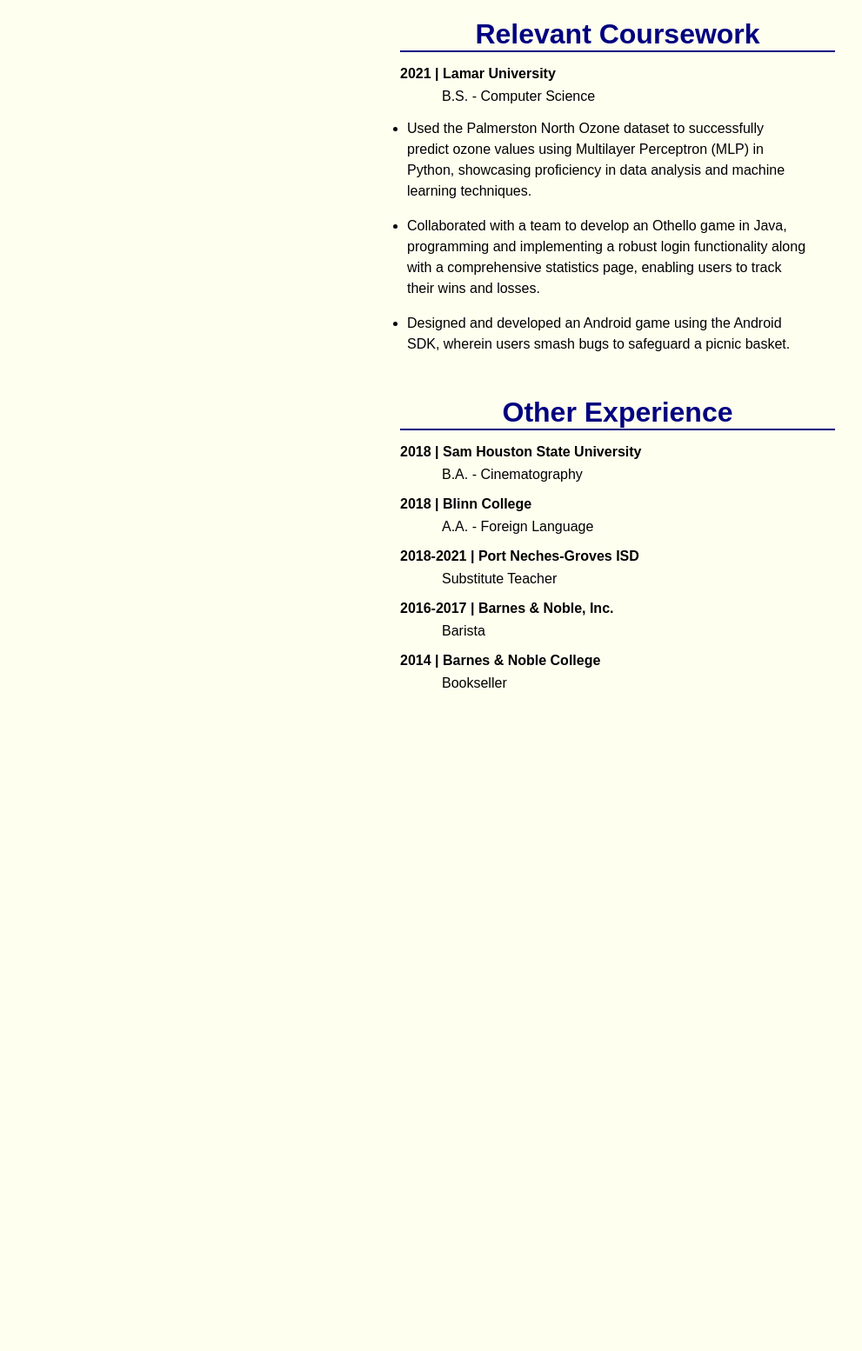
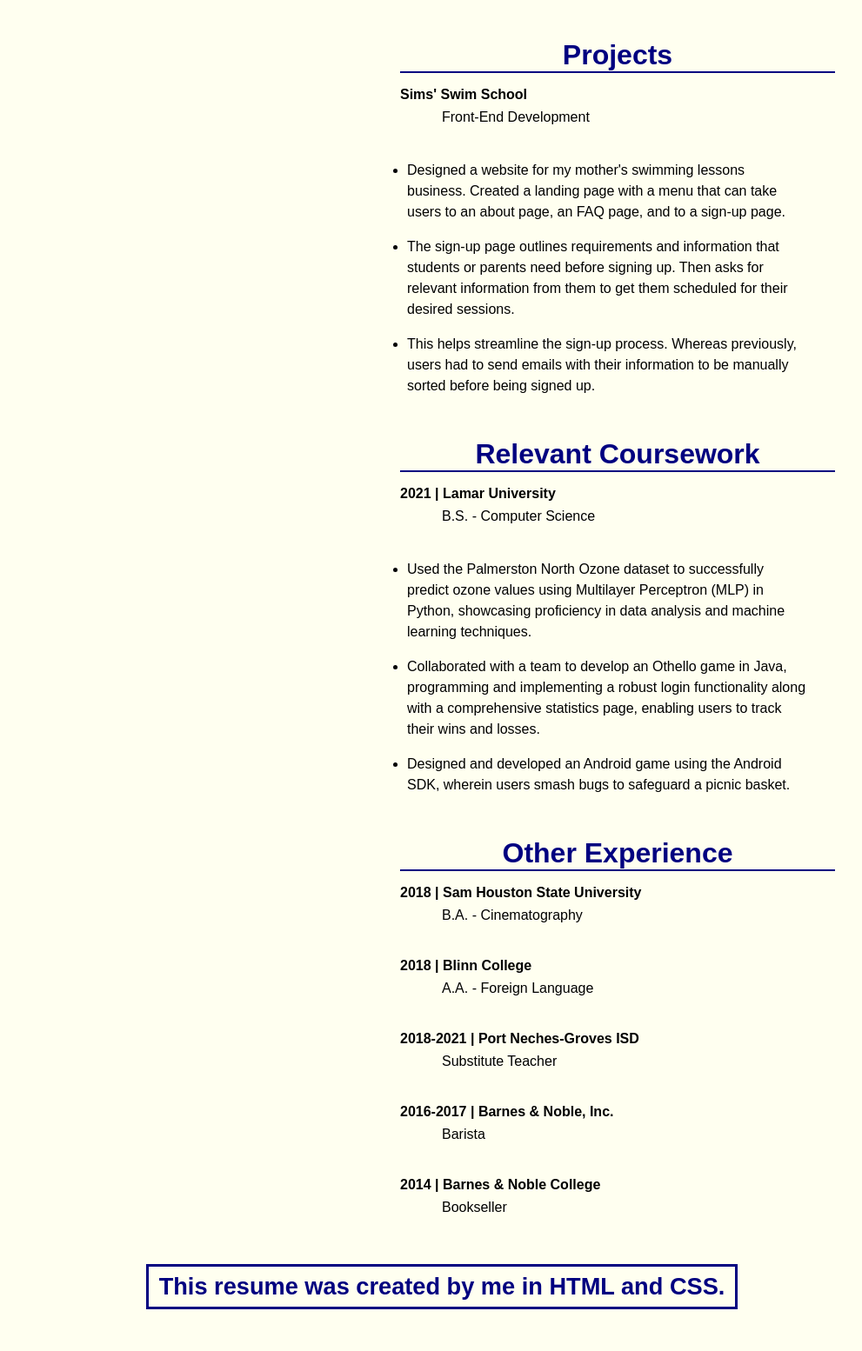
Before and after one commit to Warvarcus/my-website, a plain HTML site: page resume.html in a window 1280 px wide. Shown: the part 909-2463 px from the top of the page at 87% size, without its empty margins (132-1123 px from the left). Before the commit the page ends 1704 px from the top, so only its background shows below. Drawn offline with Linux system fonts and the light colour scheme.

Commit message:
Add files via upload

```diff
--- a/resume-style.css
+++ b/resume-style.css
@@ -3,7 +3,7 @@
 }
 
 body, html {
-    height: 100%;
+    height: 100vh;
     max-width: 1000px;
     margin: 0 auto 0 auto;
     padding: 0;
@@ -40,7 +40,7 @@ h3 {
 
 h4 {
     font-weight: normal;
-    margin: 0.5rem 0 0 5rem;
+    margin: 0.5rem 0 2.5rem 5rem;
 }
 
 .intro {
@@ -69,7 +69,7 @@ p, li {
 }
 
 
-.a, .b, .c, .d {
+.a, .b, .c, .d, .e {
     display: block;
     text-align: center;
     width: 200px;
@@ -79,18 +79,40 @@ p, li {
 
 .b {
     width: 500px;
-    margin: 1rem 0 1rem 2rem;
+    margin-top: 3rem;
 }
 
 .c {
     margin-top: 3rem;
 }
 
+/*The d selector is only used for spacing the sections out
+ to make them fit neatly into a PDF. Do this by adjusting
+ the margin-top.*/
 .d {
     width: 500px;
     margin-top: 3rem;
 }
 
+.e {
+    width: 500px;
+}
+
 .skills li {
     margin: 0 0 0.3rem 0;
 }
+
+footer {
+    padding: 1rem 0 3rem 0;
+}
+
+.foot {
+    font-size: 1.7rem;
+    width: fit-content;
+    text-align: center;
+    margin: 0 auto 0 auto;
+    color: navy;
+    font-weight: bold;
+    border: 3px solid navy;
+    padding: 0.7rem;
+}
--- a/resume.html
+++ b/resume.html
@@ -8,7 +8,7 @@
 <body>
 <div class="intro">
     <h1>Nathan Sims</h1>
-    <h2>Software Engineer</h2>
+    <h2>Generalist Programmer</h2>
     <p>Skilled programmer with 1 year in software design, development,
         and integration. Advanced knowledge of Java and VBA languages. Intermediate
         knowledge of html and css languages. A basic knowledge of Python
@@ -35,7 +35,7 @@
         </ul>
     </div>
     <div class="section">
-            <h2 class="b">Experience</h2>
+            <h2 class="e">Experience</h2>
         <div>
             <h3><strong>2021-2022 | Sogeti, a Capgemini Company</strong></h3>
             <h4>Associate Engineering Consultant</h4>
@@ -66,7 +66,28 @@
                 </li>
             </ul>
         </div>
-            <h2 class="d">Relevant Coursework</h2>
+        <h2 class="d">Projects</h2>
+        <h3><strong>Sims' Swim School</strong></h3>
+        <h4>Front-End Development</h4>
+        <div>
+            <ul>
+                <li>Designed a website for my mother's swimming lessons
+                    business. Created a landing page with a menu that can
+                    take users to an about page, an FAQ page, and to a
+                    sign-up page.
+                </li>
+                <li>The sign-up page outlines requirements and information
+                    that students or parents need before signing up. Then
+                    asks for relevant information from them to get them
+                    scheduled for their desired sessions.
+                </li>
+                <li>This helps streamline the sign-up process. Whereas previously,
+                    users had to send emails with their information to be
+                    manually sorted before being signed up.
+                </li>
+            </ul>
+        </div>
+        <h2 class="b">Relevant Coursework</h2>
         <div>
             <h3><strong>2021 | Lamar University</strong></h3>
             <h4>B.S. - Computer Science</h4>
@@ -114,4 +135,7 @@
     </div>
 </div>
 </body>
+<footer>
+    <p class="foot">This resume was created by me in HTML and CSS.</p>
+</footer>
 </html>
```
Also changed, not shown: index-style.css (+6 -1 lines), index.html (+1 -1 lines).
